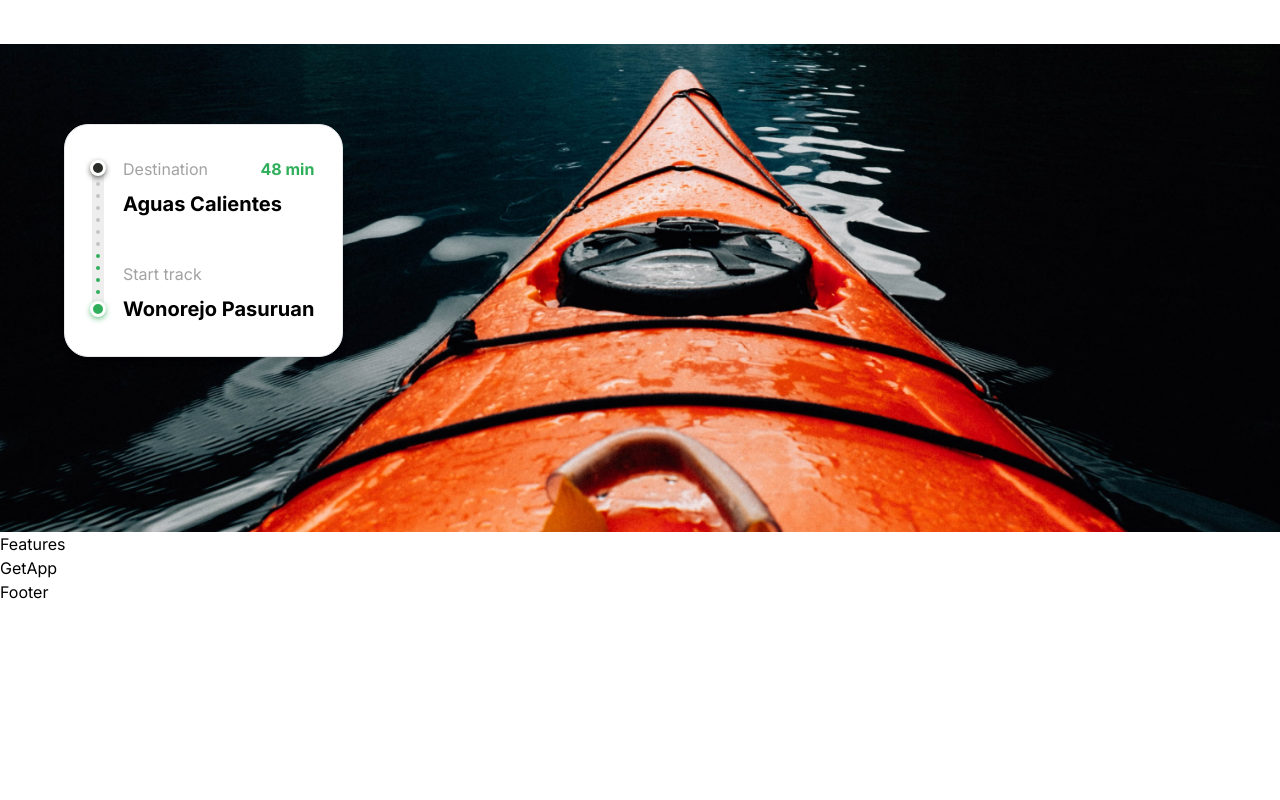
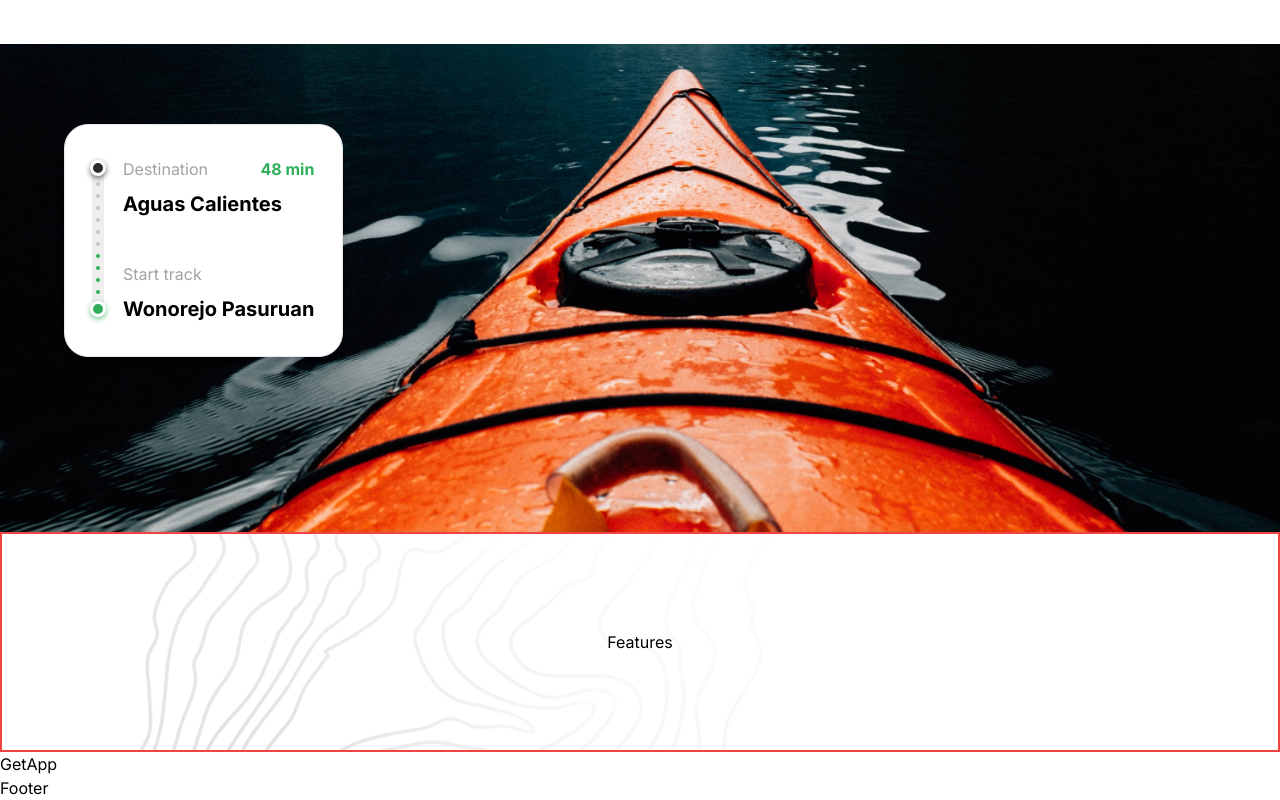
Before and after one commit to Ikechukwu-attah/camp-travler, a Next.js app: page / in a window 1280 px wide. Shown: the part 2134-2934 px from the top of the page. Before the commit the page ends 2738 px from the top, so only its background shows below. Built offline with nearby package versions, Linux system fonts and the light colour scheme.

Commit message:
started feature component implementation

```diff
--- a/components/Features.tsx
+++ b/components/Features.tsx
@@ -1,7 +1,15 @@
 import React from "react";
 
 const Features = () => {
-  return <div>Features</div>;
+  return (
+    <section
+      className="border-2 border-red-500 flex-col flexCenter overflow-hidden
+    bg-feature-bg bg-center bg-no-repeat py-24"
+    >
+      Features
+      <div className="max-container padding-container relative w-full justify-end"></div>
+    </section>
+  );
 };
 
 export default Features;
```
